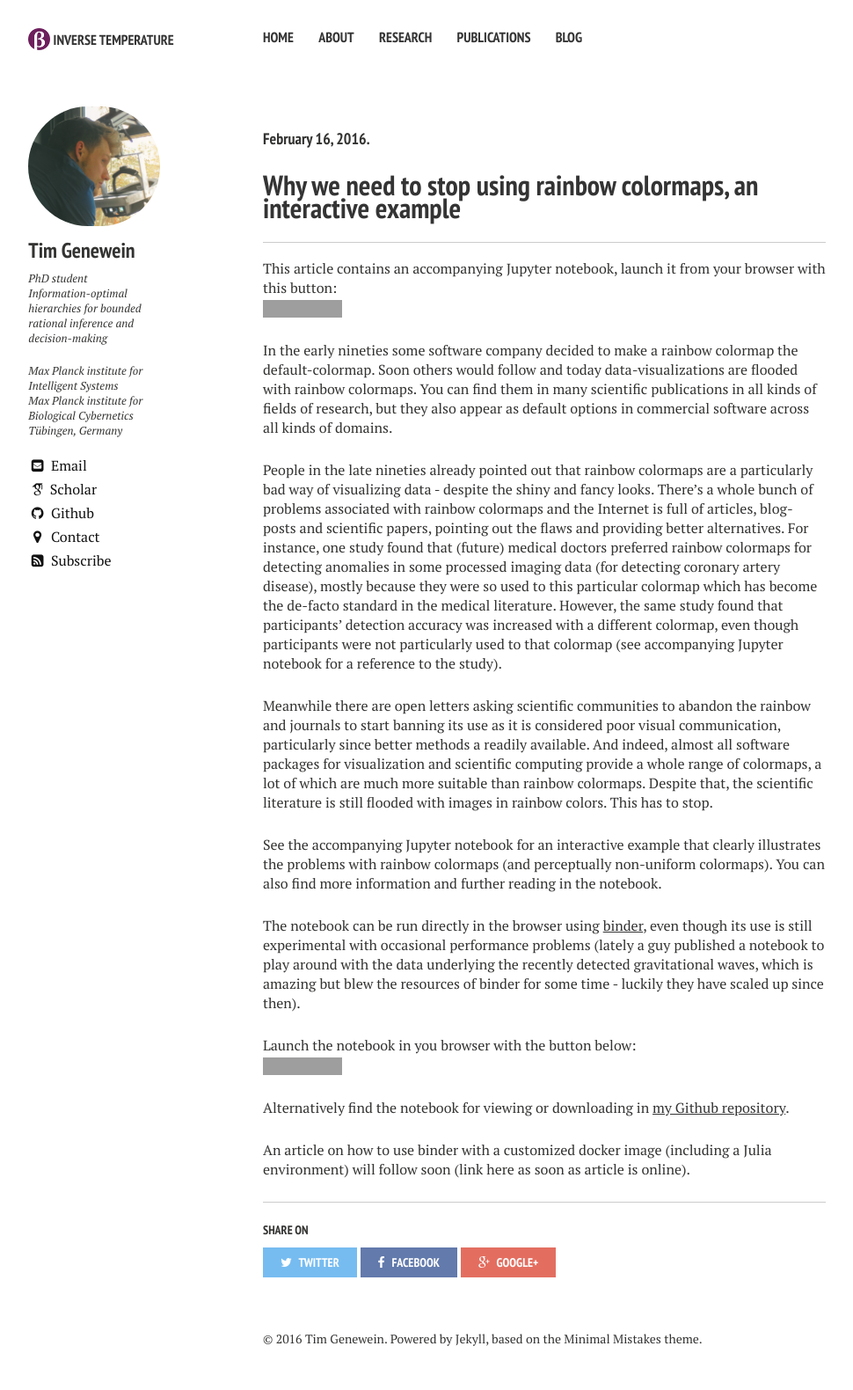
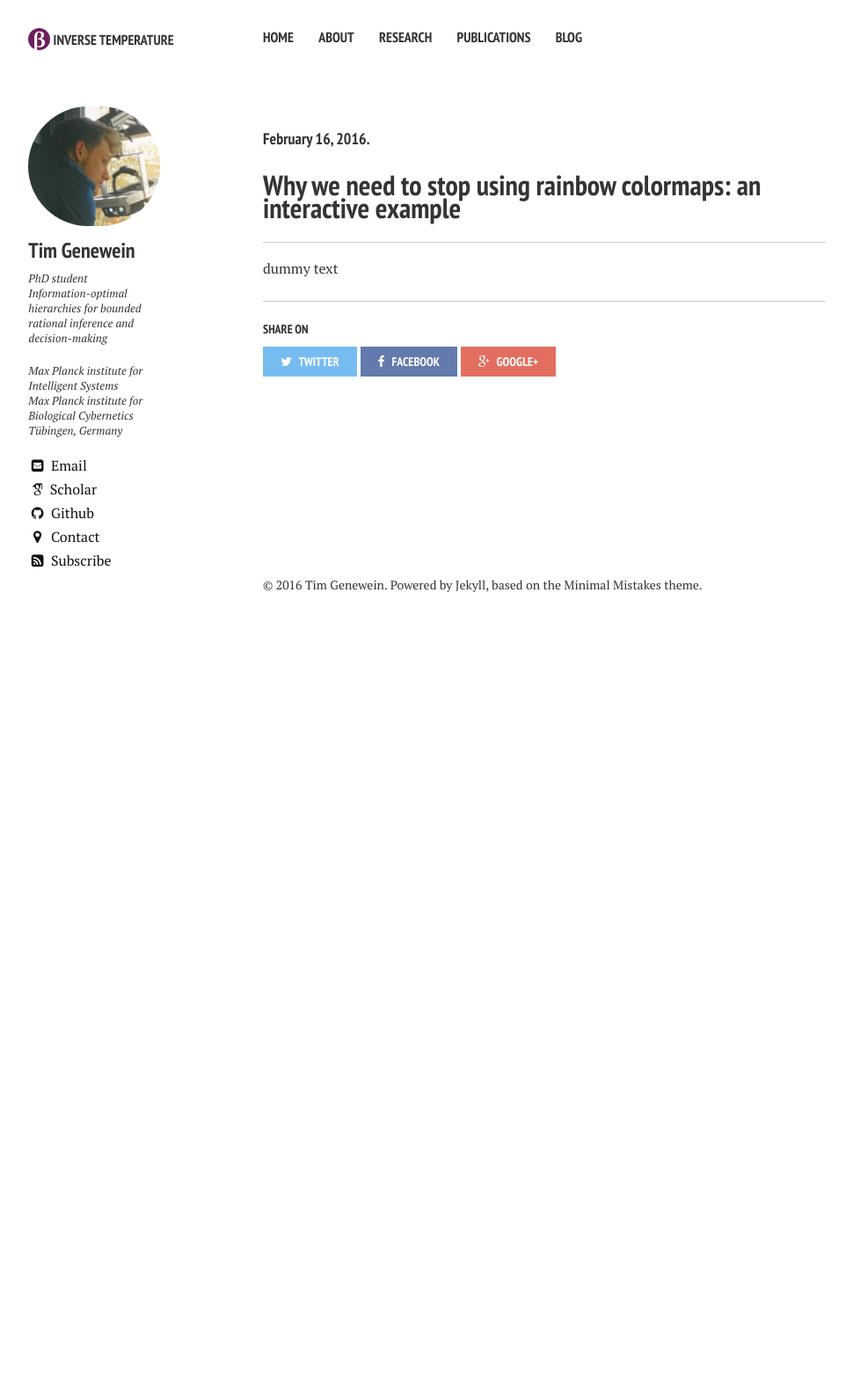
Before and after one commit to tgenewein/tgenewein.github.io, a Jekyll site: the page built from _posts/2016-02-16-StopUsingRainbowColormaps.md, in a window 1280 px wide. Shown: the whole page at 88% size, without its empty margins (21-991 px from the left). Built offline with Jekyll 4.4.1, drawn with Linux system fonts in a browser that asks for light colours; nearby versions of some CDN libraries; some web fonts are replaced; comment, search, counter and statistics services are not loaded; after the commit the page ends 900 px from its top, so only the background shows below that; grey boxes are pictures that could not be loaded.

Commit message:
Something breaks the site testing option 2

```diff
--- a/_posts/2016-02-16-StopUsingRainbowColormaps.md
+++ b/_posts/2016-02-16-StopUsingRainbowColormaps.md
@@ -1,30 +1,9 @@
 ---
 layout: post
-title:  "Why we need to stop using rainbow colormaps, an interactive example"
+title:  "Why we need to stop using rainbow colormaps: an interactive example"
 date:   2016-02-16 11:00:00
 publication: false
 excerpt: "Rainbow colormaps distort visualizations of raw data - better alternatives can easily be found and should be used. See here why."
 tags: [visualization, jupyter, binder, python, matplotlib, jet]
 ---
-
-This article contains an accompanying Jupyter notebook, launch it from your browser with this button:
-[![Binder](http://mybinder.org/badge.svg)](http://mybinder.org/repo/tgenewein/StopUsingRainbowColormaps)
-
-
-In the early nineties some software company decided to make a rainbow colormap the default-colormap. Soon others would follow and today data-visualizations are flooded with rainbow colormaps. You can find them in many scientific publications in all kinds of fields of research, but they also appear as default options in commercial software across all kinds of domains.
-
-People in the late nineties already pointed out that rainbow colormaps are a particularly bad way of visualizing data - despite the shiny and fancy looks. There's a whole bunch of problems associated with rainbow colormaps and the Internet is full of articles, blog-posts and scientific papers, pointing out the flaws and providing better alternatives. For instance, one study found that (future) medical doctors preferred rainbow colormaps for detecting anomalies in some processed imaging data (for detecting coronary artery disease), mostly because they were so used to this particular colormap which has become the de-facto standard in the medical literature. However, the same study found that participants' detection accuracy was increased with a different colormap, even though participants were not particularly used to that colormap (see accompanying Jupyter notebook for a reference to the study).
-
-Meanwhile there are open letters asking scientific communities to abandon the rainbow and journals to start banning its use as it is considered poor visual communication, particularly since better methods a readily available. And indeed, almost all software packages for visualization and scientific computing provide a whole range of colormaps, a lot of which are much more suitable than rainbow colormaps. Despite that, the scientific literature is still flooded with images in rainbow colors. This has to stop.
-
-See the accompanying Jupyter notebook for an interactive example that clearly illustrates the problems with rainbow colormaps (and perceptually non-uniform colormaps). You can also find more information and further reading in the notebook.
-
-The notebook can be run directly in the browser using [binder](http://mybinder.org/), even though its use is still experimental with occasional performance problems (lately a guy published a notebook to play around with the data underlying the recently detected gravitational waves, which is amazing but blew the resources of binder for some time - luckily they have scaled up since then).
-
-Launch the notebook in you browser with the button below:
-[![Binder](http://mybinder.org/badge.svg)](http://mybinder.org/repo/tgenewein/StopUsingRainbowColormaps)
-
-Alternatively find the notebook for viewing or downloading in [my Github repository](https://github.com/tgenewein/StopUsingRainbowColormaps).
-
-
-An article on how to use binder with a customized docker image (including a Julia environment) will follow soon (link here as soon as article is online).
+dummy text
```
